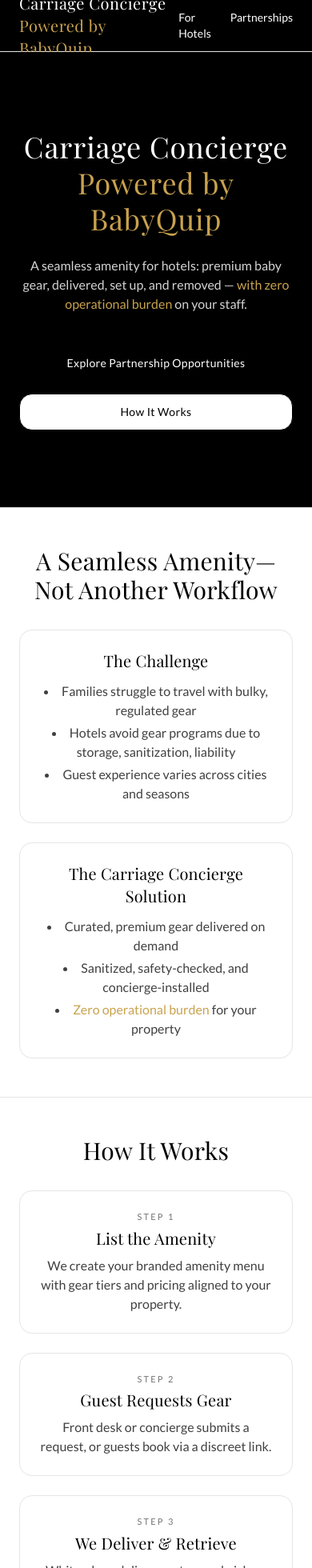
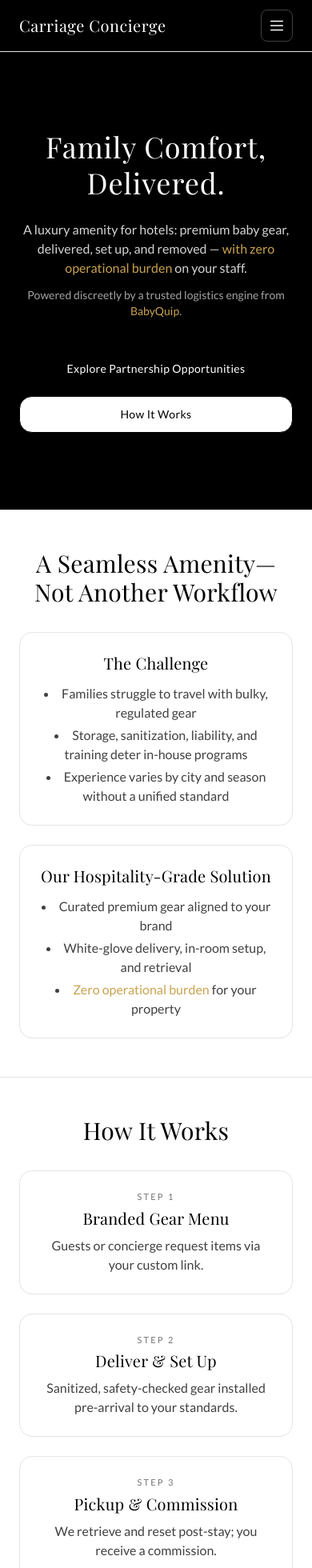
Before and after one commit to t-vanderwolk/CarriageConcierge, a React (Create React App) app: page / in a window 390 px wide. Shown: the top 1960 px of the page at 80% size. Built offline with nearby package versions, Linux system fonts and the light colour scheme.

Commit message:
mobile responsive

```diff
--- a/src/components/Footer.js
+++ b/src/components/Footer.js
@@ -4,11 +4,9 @@
   return (
     <footer className="bg-black text-white border-t border-neutral-800">
       <div className="cc-container py-8 text-sm flex flex-col sm:flex-row items-center justify-between gap-3">
-        <span className="text-white">
-          © {new Date().getFullYear()} Carriage Concierge
-        </span>
-        <span className="text-white">
-          Hotel Amenity Program · <span className="cc-accent">Powered by BabyQuip</span>
+        <span>© {new Date().getFullYear()} Carriage Concierge</span>
+        <span className="text-white/80">
+          Luxury Hospitality Partner · <span className="text-white/70">Trusted logistics engine by</span> <span className="cc-accent">BabyQuip</span>
         </span>
       </div>
     </footer>
--- a/src/components/Navbar.js
+++ b/src/components/Navbar.js
@@ -1,21 +1,47 @@
-import React from "react";
+import React, { useState } from "react";
 import { Link } from "react-router-dom";
 
 export default function Navbar() {
+  const [open, setOpen] = useState(false);
+
   return (
     <nav className="bg-black text-white border-b border-neutral-200">
       <div className="cc-container h-16 flex items-center justify-between">
-<Link
-  to="/"
-  className="font-serif text-xl tracking-wide text-white"
->
-  Carriage Concierge <span className="cc-accent">Powered by BabyQuip</span>
-</Link>
-         <div className="flex gap-6 text-sm">
-          <Link to="/for-hotels" className="hover:text-neutral-300">For Hotels</Link>
-          <Link to="/partnerships" className="hover:text-neutral-300">Partnerships</Link>
+        <Link to="/" className="font-serif text-xl tracking-wide text-white">
+          Carriage Concierge
+        </Link>
+
+        {/* Desktop */}
+        <div className="hidden md:flex gap-6 text-sm">
+          <Link to="/about" className="hover:text-neutral-300">About</Link>
+          <Link to="/how-it-works" className="hover:text-neutral-300">How It Works</Link>
+          <Link to="/benefits" className="hover:text-neutral-300">Benefits</Link>
+          <Link to="/partner" className="hover:text-neutral-300">Partner With Us</Link>
         </div>
+
+        {/* Mobile toggle */}
+        <button
+          className="md:hidden inline-flex items-center justify-center w-10 h-10 rounded-lg border border-neutral-700 hover:bg-neutral-900"
+          aria-label="Toggle navigation"
+          onClick={() => setOpen(s => !s)}
+        >
+          <svg width="22" height="22" viewBox="0 0 24 24" fill="none" aria-hidden="true">
+            <path d="M4 6h16M4 12h16M4 18h16" stroke="currentColor" strokeWidth="1.5" strokeLinecap="round"/>
+          </svg>
+        </button>
       </div>
+
+      {/* Mobile menu */}
+      {open && (
+        <div className="md:hidden border-t border-neutral-800 bg-black">
+          <div className="cc-container py-3 grid gap-2 text-sm">
+            <Link to="/about" className="py-2 text-white/90 hover:text-white" onClick={() => setOpen(false)}>About</Link>
+            <Link to="/how-it-works" className="py-2 text-white/90 hover:text-white" onClick={() => setOpen(false)}>How It Works</Link>
+            <Link to="/benefits" className="py-2 text-white/90 hover:text-white" onClick={() => setOpen(false)}>Benefits</Link>
+            <Link to="/partner" className="py-2 text-white/90 hover:text-white" onClick={() => setOpen(false)}>Partner With Us</Link>
+          </div>
+        </div>
+      )}
     </nav>
   );
 }
--- a/src/pages/About.js
+++ b/src/pages/About.js
@@ -1,17 +1,35 @@
 import React from "react";
-import { Section } from "../components/ui/Section";
+import Section from "../components/ui/Section";
+import Card from "../components/ui/Card";
 
-function About() {
+export default function About() {
   return (
-    <main className="bg-white">
-      <Section title="About" center>
-        <p className="text-slate-700 max-w-2xl mx-auto">
-          The Carriage Concierge is a discreet, invitation‑only service for luxury baby gear and nursery design.
-          We provide white‑glove consultations for families who value privacy, precision, and an elevated aesthetic.
-        </p>
+    <main className="bg-white text-black">
+      <Section title="About Carriage Concierge" center divider>
+        <div className="cc-container max-w-4xl mx-auto grid gap-6">
+          <Card>
+            <h3 className="font-serif text-xl">A Luxury Hospitality Partner</h3>
+            <p className="mt-2">
+              We enable hotels to offer effortless family comfort—curated strollers, car seats, and cribs presented to
+              your standards. Carriage Concierge manages the guest experience and property alignment end-to-end.
+            </p>
+          </Card>
+          <Card>
+            <h3 className="font-serif text-xl">Reliability at Scale</h3>
+            <p className="mt-2">
+              Our operations are powered discreetly by <span className="cc-accent">BabyQuip</span>, the trusted logistics engine behind inventory,
+              sanitization, delivery, and retrieval in major markets.
+            </p>
+          </Card>
+          <Card>
+            <h3 className="font-serif text-xl">Safety · Insurance · Cleaning</h3>
+            <p className="mt-2">
+              Gear is sanitized to hospitality-grade standards, safety-checked before each delivery, and covered by
+              BabyQuip’s insurance programs where available.
+            </p>
+          </Card>
+        </div>
       </Section>
     </main>
   );
 }
-
-export default About;
--- a/src/pages/Benefits.js
+++ b/src/pages/Benefits.js
@@ -9,11 +9,11 @@
         <div className="grid md:grid-cols-4 gap-6 cc-container max-w-5xl mx-auto">
           <Card>
             <h3 className="font-serif text-xl">Guest Satisfaction</h3>
-            <p className="mt-2">Families feel cared for, return more often, and recommend your property.</p>
+            <p className="mt-2">Families feel genuinely cared for and return more often.</p>
           </Card>
           <Card>
             <h3 className="font-serif text-xl">Incremental Revenue</h3>
-            <p className="mt-2">Commission on each booking with tiered menus that fit your market.</p>
+            <p className="mt-2">Commission on each booking with tiered menus fit to your market.</p>
           </Card>
           <Card>
             <h3 className="font-serif text-xl">Zero Operational Lift</h3>
@@ -21,7 +21,7 @@
           </Card>
           <Card>
             <h3 className="font-serif text-xl">Stand-Out Positioning</h3>
-            <p className="mt-2">Differentiate in competitive markets with a true family-ready experience.</p>
+            <p className="mt-2">Differentiate with a true family-ready experience, on brand.</p>
           </Card>
         </div>
       </Section>
--- a/src/pages/Home.js
+++ b/src/pages/Home.js
@@ -1,4 +1,3 @@
-// pages/Home.js
 import React from "react";
 import Section from "../components/ui/Section";
 import Button from "../components/ui/Button";
@@ -7,19 +6,23 @@
 export default function Home() {
   return (
     <main className="bg-white text-black">
-      {/* HERO — Hotel Amenity Program (solid black, no overlay) */}
+      {/* HERO — solid black, white type, stacked CTAs on mobile */}
       <section className="bg-black text-white">
         <div className="cc-container py-24 md:py-32 text-center">
           <h1 className="font-serif tracking-wide text-white">
-  Carriage Concierge <span className="cc-accent">Powered by BabyQuip</span>
-</h1>
+            Family Comfort, Delivered.
+          </h1>
           <p className="mt-6 text-base md:text-xl text-neutral-300 max-w-2xl mx-auto">
-            A seamless amenity for hotels: premium baby gear, delivered, set up, and removed —
+            A luxury amenity for hotels: premium baby gear, delivered, set up, and removed —
             <span className="cc-accent"> with zero operational burden</span> on your staff.
+            <br className="hidden sm:block" />
+            <span className="text-neutral-400 text-sm block mt-3">
+              Powered discreetly by a trusted logistics engine from <span className="cc-accent">BabyQuip</span>.
+            </span>
           </p>
-          <div className="mt-10 flex flex-col sm:flex-row gap-4 justify-center">
-            <Button to="/partner" variant="primary">Explore Partnership Opportunities</Button>
-            <Button to="/how-it-works" variant="outline">How It Works</Button>
+          <div className="mt-10 grid grid-cols-1 sm:flex sm:flex-row gap-3 justify-center">
+            <Button to="/partner" variant="primary" className="w-full sm:w-auto">Explore Partnership Opportunities</Button>
+            <Button to="/how-it-works" variant="outline" className="w-full sm:w-auto">How It Works</Button>
           </div>
         </div>
       </section>
@@ -31,15 +34,15 @@
             <h3 className="font-serif text-xl">The Challenge</h3>
             <ul className="mt-3 list-disc list-inside text-neutral-700 space-y-1">
               <li>Families struggle to travel with bulky, regulated gear</li>
-              <li>Hotels avoid gear programs due to storage, sanitization, liability</li>
-              <li>Guest experience varies across cities and seasons</li>
+              <li>Storage, sanitization, liability, and training deter in-house programs</li>
+              <li>Experience varies by city and season without a unified standard</li>
             </ul>
           </Card>
           <Card>
-            <h3 className="font-serif text-xl">The Carriage Concierge Solution</h3>
+            <h3 className="font-serif text-xl">Our Hospitality-Grade Solution</h3>
             <ul className="mt-3 list-disc list-inside text-neutral-700 space-y-1">
-              <li>Curated, premium gear delivered on demand</li>
-              <li>Sanitized, safety-checked, and concierge-installed</li>
+              <li>Curated premium gear aligned to your brand</li>
+              <li>White-glove delivery, in-room setup, and retrieval</li>
               <li><span className="cc-accent">Zero operational burden</span> for your property</li>
             </ul>
           </Card>
@@ -51,22 +54,25 @@
         <div className="grid md:grid-cols-3 gap-6 max-w-5xl mx-auto">
           <Card>
             <p className="uppercase text-[11px] tracking-[0.2em] text-neutral-500">Step 1</p>
-            <h3 className="font-serif text-xl mt-1">List the Amenity</h3>
-            <p className="mt-2 text-neutral-700">We create your branded amenity menu with gear tiers and pricing aligned to your property.</p>
+            <h3 className="font-serif text-xl mt-1">Branded Gear Menu</h3>
+            <p className="mt-2 text-neutral-700">Guests or concierge request items via your custom link.</p>
           </Card>
           <Card>
             <p className="uppercase text-[11px] tracking-[0.2em] text-neutral-500">Step 2</p>
-            <h3 className="font-serif text-xl mt-1">Guest Requests Gear</h3>
-            <p className="mt-2 text-neutral-700">Front desk or concierge submits a request, or guests book via a discreet link.</p>
+            <h3 className="font-serif text-xl mt-1">Deliver & Set Up</h3>
+            <p className="mt-2 text-neutral-700">Sanitized, safety-checked gear installed pre-arrival to your standards.</p>
           </Card>
           <Card>
             <p className="uppercase text-[11px] tracking-[0.2em] text-neutral-500">Step 3</p>
-            <h3 className="font-serif text-xl mt-1">We Deliver & Retrieve</h3>
-            <p className="mt-2 text-neutral-700">White-glove delivery, setup, and pickup. Sanitization protocols included.</p>
+            <h3 className="font-serif text-xl mt-1">Pickup & Commission</h3>
+            <p className="mt-2 text-neutral-700">We retrieve and reset post-stay; you receive a commission.</p>
           </Card>
         </div>
+        <p className="mt-6 text-center text-neutral-500 text-sm">
+          Behind the scenes, logistics are powered by <span className="cc-accent">BabyQuip</span> to ensure reliability at scale.
+        </p>
         <div className="mt-8 text-center">
-          <Button to="/partner" variant="primary">Speak with Partnerships</Button>
+          <Button to="/partner" variant="primary" className="w-full sm:w-auto">Speak with Partnerships</Button>
         </div>
       </Section>
 
@@ -75,7 +81,7 @@
         <div className="grid md:grid-cols-3 gap-6 max-w-5xl mx-auto">
           <Card>
             <h3 className="font-serif text-xl">No Ops Burden</h3>
-            <p className="mt-2 text-neutral-700">No storage, no cleaning, no maintenance. We handle logistics end-to-end.</p>
+            <p className="mt-2 text-neutral-700">No storage, cleaning, or maintenance. We handle it end-to-end.</p>
           </Card>
           <Card>
             <h3 className="font-serif text-xl">Premium Guest Experience</h3>
@@ -104,12 +110,12 @@
       {/* FINAL CTA */}
       <Section center>
         <div className="max-w-3xl mx-auto text-center">
-          <h2 className="font-serif text-3xl md:text-4xl">Elevate your family travel experience</h2>
+          <h2 className="font-serif text-3xl md:text-4xl">Offer a truly family-ready stay</h2>
           <p className="mt-3 text-neutral-700">
-            Offer premium family gear as a seamless amenity. We handle everything—delivery, setup, sanitization, and pickup.
+            A seamless amenity with premium gear and white-glove service—without adding workload to your team.
           </p>
           <div className="mt-6 flex justify-center">
-            <Button to="/partner" variant="primary">Request a Partnership Intro</Button>
+            <Button to="/partner" variant="primary" className="w-full sm:w-auto">Request a Partnership Intro</Button>
           </div>
           <div className="mt-6 h-px bg-[#C9A24E]/40 w-24 mx-auto" />
         </div>
--- a/src/pages/HowItWorks.js
+++ b/src/pages/HowItWorks.js
@@ -10,22 +10,27 @@
         <div className="grid md:grid-cols-3 gap-6 cc-container max-w-5xl mx-auto">
           <Card>
             <p className="uppercase text-[11px] tracking-[0.2em] text-neutral-500">Step 1</p>
-            <h3 className="font-serif text-xl mt-1">Guest Books via Custom Link</h3>
-            <p className="mt-2">We create a branded gear menu and booking link. Guests or your concierge request items in seconds.</p>
+            <h3 className="font-serif text-xl mt-1">Branded Gear Menu</h3>
+            <p className="mt-2">Guests or concierge submit requests via your custom link. We configure tiers and pricing to fit your market.</p>
           </Card>
           <Card>
             <p className="uppercase text-[11px] tracking-[0.2em] text-neutral-500">Step 2</p>
-            <h3 className="font-serif text-xl mt-1">Deliver & Set Up Pre-Arrival</h3>
-            <p className="mt-2">White-glove delivery and in-room setup to your standards. Sanitized and safety-checked.</p>
+            <h3 className="font-serif text-xl mt-1">White-Glove Delivery</h3>
+            <p className="mt-2">Sanitized, safety-checked gear is delivered and set up in-room pre-arrival to your standards.</p>
           </Card>
           <Card>
             <p className="uppercase text-[11px] tracking-[0.2em] text-neutral-500">Step 3</p>
             <h3 className="font-serif text-xl mt-1">Pickup & Commission</h3>
-            <p className="mt-2">After checkout we retrieve and reset. Your property receives a commission — no ops lift.</p>
+            <p className="mt-2">We retrieve and reset post-stay; your property receives a commission—no operational lift.</p>
           </Card>
         </div>
+
+        <p className="mt-6 text-center text-neutral-500 text-sm">
+          Logistics are quietly powered by <span className="cc-accent">BabyQuip</span> for consistency across cities and seasons.
+        </p>
+
         <div className="mt-8 text-center">
-          <Button to="/partner" variant="primary">Speak with Partnerships</Button>
+          <Button to="/partner" variant="primary" className="w-full sm:w-auto">Speak with Partnerships</Button>
         </div>
       </Section>
     </main>
```
Also changed, not shown: src/pages/Partner.js (+5 -4 lines).
